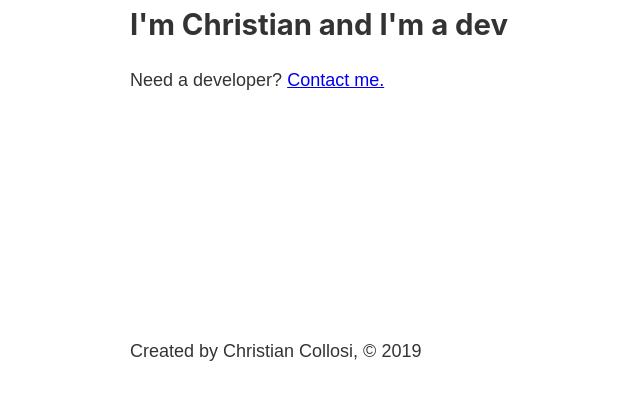
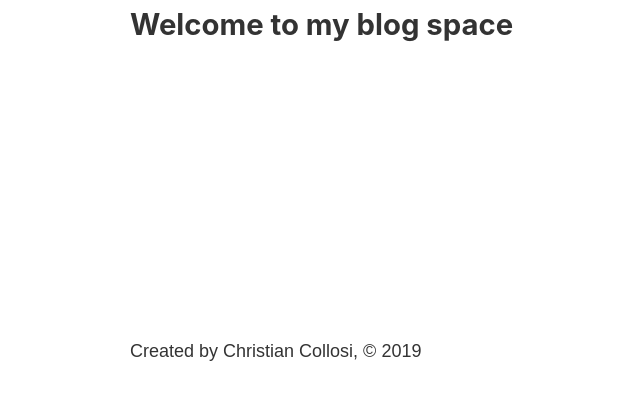
Before and after one commit to collosic/the-great-grazie, a Gatsby site: page / in a window 1280 px wide. Shown: the part 392-800 px from the top of the page, without its empty margins (153-793 px from the left). Built offline with nearby package versions, Linux system fonts and the light colour scheme; Gatsby itself is replaced by a stand-in of ours.

Commit message:
Testing changes for netlify deployment

```diff
--- a/package.json
+++ b/package.json
@@ -6,7 +6,7 @@
   "license": "MIT",
   "scripts": {
     "build": "gatsby build",
-    "develop": "env-cmd -f .env.development gatsby develop",
+    "develop": "env-cmd -f .env gatsby develop",
     "format": "prettier --write src/**/*.{js,jsx}",
     "start": "npm run develop",
     "serve": "gatsby serve",
--- a/src/pages/index.js
+++ b/src/pages/index.js
@@ -1,5 +1,4 @@
 import React from 'react';
-import { Link } from 'gatsby';
 
 import Layout from '../components/layout';
 import Head from '../components/head';
@@ -8,12 +7,7 @@ const IndexPage = () => (
   <Layout>
     <Head title="Home" />
     <h1>Hello</h1>
-    <h2>I'm Christian and I'm a dev</h2>
-    <p>
-      Need a developer?
-      {' '}
-      <Link to="/contact">Contact me.</Link>
-    </p>
+    <h2>Welcome to my blog space</h2>
   </Layout>
 );
 
```
